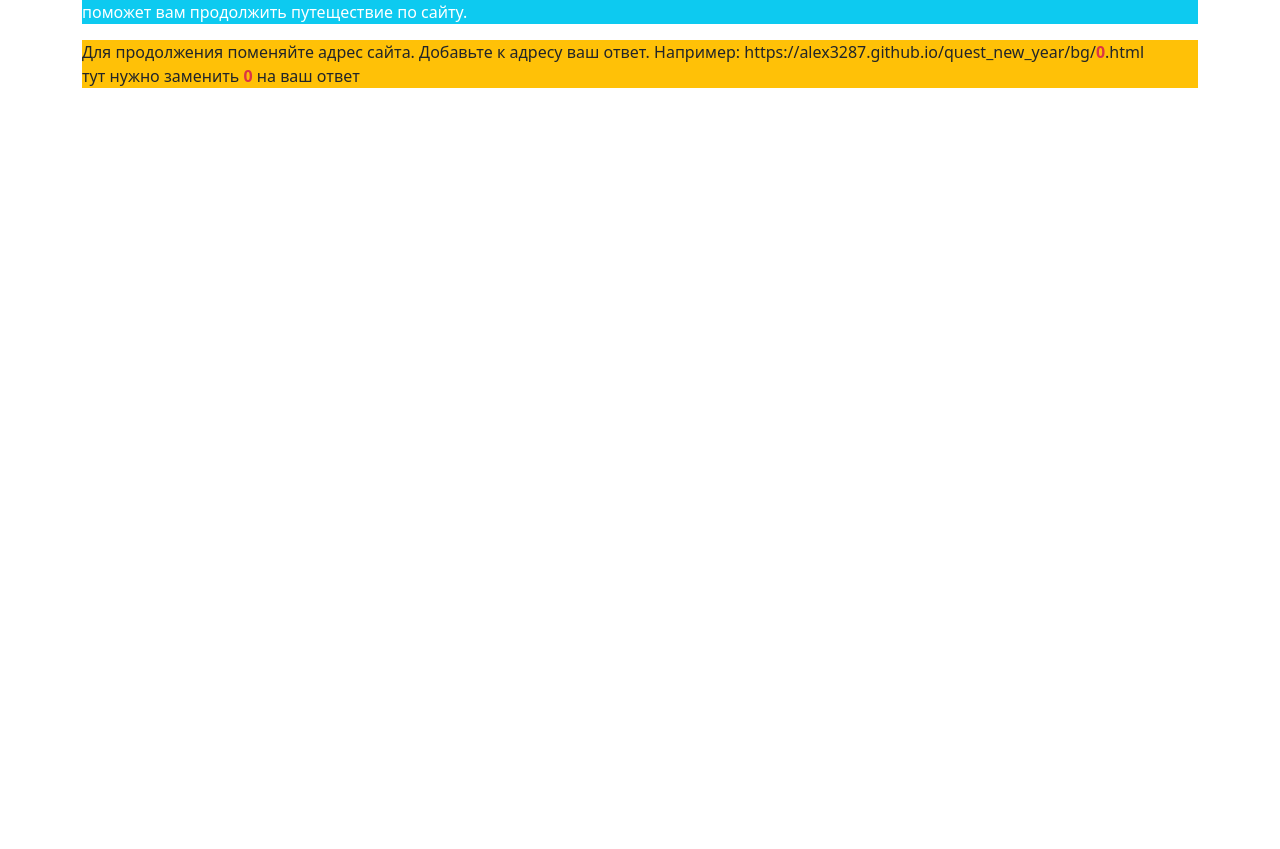
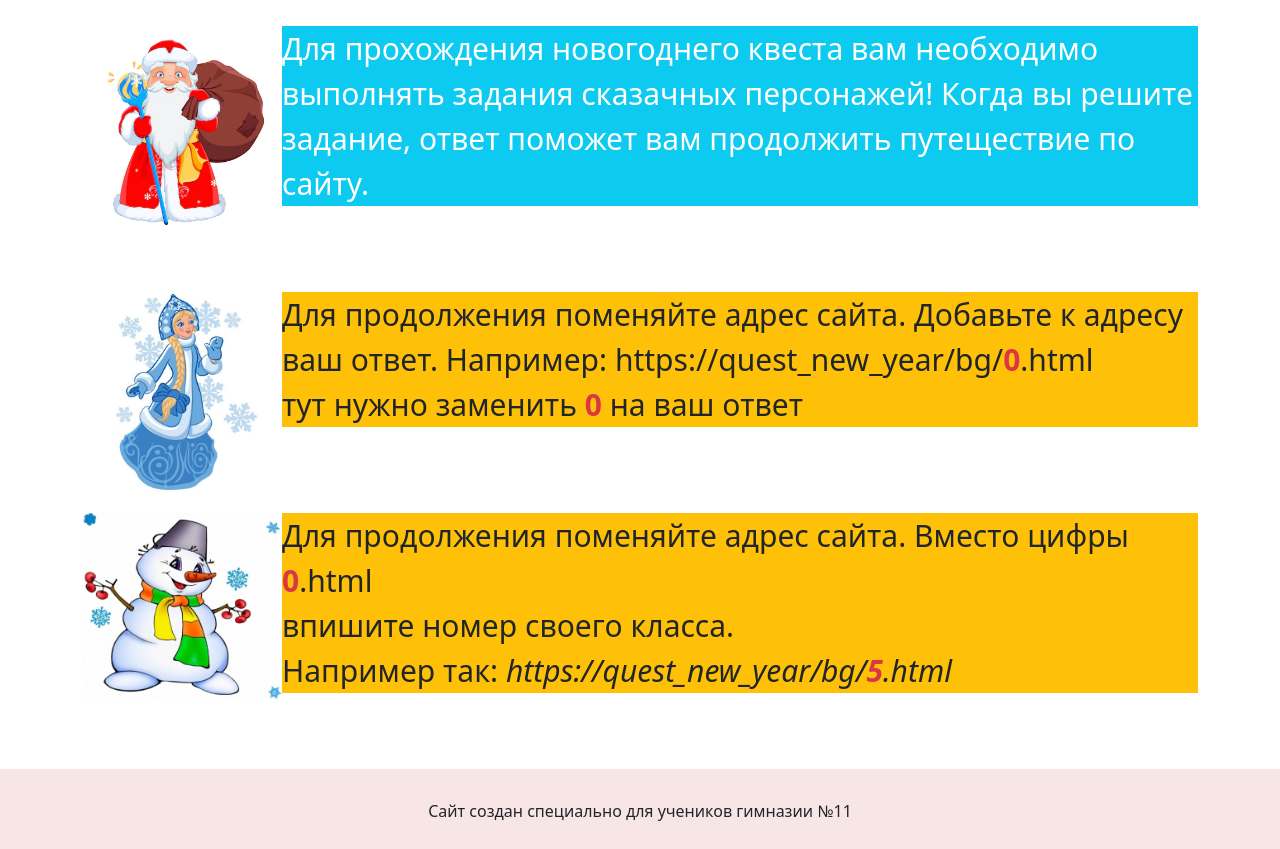
Before and after one commit to alex3287/quest_new_year, a plain HTML site: page first/0.html in a window 1280 px wide. Shown: the part 295-1144 px from the top of the page. Before the commit the page ends 800 px from the top, so only its background shows below. Drawn offline with nearby package versions, Linux system fonts and the light colour scheme; files that its build step writes are made by us from their sources.

Commit message:
instruction

```diff
--- a/css/style.css
+++ b/css/style.css
@@ -22,3 +22,21 @@ h1 {
 .card {
   margin-bottom: 30px;
 }
+
+footer {
+  margin-top: 40px;
+  padding: 30px;
+  background: rgb(248, 230, 230);
+  height: 80px;
+  text-align: center;
+}
+
+.person {
+  width: 200px;
+  float: left;
+}
+
+section {
+  padding-top: 50px;
+  padding-bottom: 20px;
+}
--- a/first/0.html
+++ b/first/0.html
@@ -7,7 +7,7 @@
 
   <link href="https://cdn.jsdelivr.net/npm/bootstrap@5.0.1/dist/css/bootstrap.min.css" rel="stylesheet" integrity="sha384-+0n0xVW2eSR5OomGNYDnhzAbDsOXxcvSN1TPprVMTNDbiYZCxYbOOl7+AMvyTG2x" crossorigin="anonymous">
 
-  <link rel="stylesheet" href="css/style.css">
+  <link rel="stylesheet" href="../css/style.css">
   <title>Document</title>
 </head>
 <body>
@@ -22,21 +22,34 @@
   <div class="container">
     <h1 class="display-1 bg-primary text-white">Новогодний интернет-квест для получения оценки</h1>
 
-    <div class="section-instruction">
-      <p class="bg-info text-white">
+    <section>
+      <img src="../img/dm.jpg" alt="" class="person">
+      <p class="bg-info text-white description">
         Для прохождения новогоднего квеста вам необходимо выполнять задания сказачных персонажей! Когда вы решите задание, ответ поможет вам продолжить путеществие по сайту.
       </p>
+    </section>
 
-      <p class="bg-warning">
-        Для продолжения поменяйте адрес сайта. Добавьте к адресу ваш ответ. Например:  https://alex3287.github.io/quest_new_year/bg/<b class="text-danger">0</b>.html <br>
+    <section>
+      <img src="../img/sn.jpg" alt="" class="person">
+      <p class="bg-warning description">
+        Для продолжения поменяйте адрес сайта. Добавьте к адресу ваш ответ. Например:  https://quest_new_year/bg/<b class="text-danger">0</b>.html <br>
         тут нужно заменить <b class="text-danger">0</b> на ваш ответ
       </p>
-    </div>
+    </section>
+
+    <section>
+      <img src="../img/snow.jpg" alt="" class="person">
+      <p class="bg-warning description">
+        Для продолжения поменяйте адрес сайта. Вместо цифры <b class="text-danger">0</b>.html <br>
+        впишите номер своего класса. <br>
+        Например так: <i>https://quest_new_year/bg/<b class="text-danger">5</b>.html <br></i>
+      </p>
+    </section>
 
   </div>
 
   <footer>
-
+    <p>Сайт создан специально для учеников гимназии №11</p>
   </footer>
 
   <script src="https://cdn.jsdelivr.net/npm/bootstrap@5.0.1/dist/js/bootstrap.bundle.min.js" integrity="sha384-gtEjrD/SeCtmISkJkNUaaKMoLD0//ElJ19smozuHV6z3Iehds+3Ulb9Bn9Plx0x4" crossorigin="anonymous"></script>
```
Also changed, not shown: index.html (+7 -2 lines).
